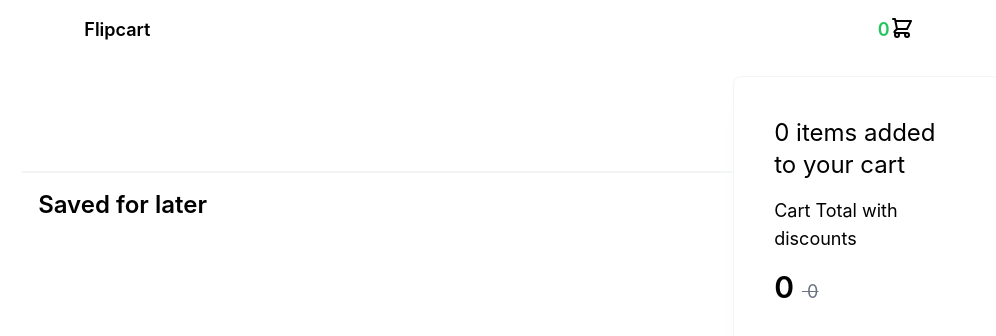
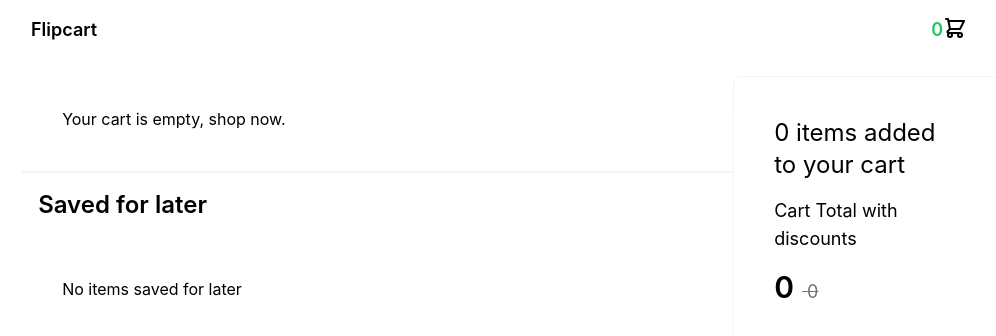
Before and after one commit to rutikwankhade/cart-assignment, a React (Create React App) app: page /cart in a window 1280 px wide. Shown: the top 336 px of the page, without its empty margins (129-1125 px from the left). Built offline with nearby package versions, Linux system fonts and the light colour scheme.

Commit message:
handle empty state

```diff
--- a/src/components/Header.js
+++ b/src/components/Header.js
@@ -5,7 +5,7 @@
 
     const { totalCartItems } = useCart()
     return (
-        <div className="md:w-8/12 text-lg font-semibold mx-auto m-4 flex">
+        <div className="md:w-9/12 text-lg font-semibold mx-auto m-4 flex">
             <Link to="/" className="text-lg">Flipcart</Link>
 
             <Link to="/cart" className="flex ml-auto mr-2">
--- a/src/pages/cart.js
+++ b/src/pages/cart.js
@@ -27,8 +27,17 @@
                     />
                 })}
 
+                {
+                    !cartItems.length?<span className="m-10">Your cart is empty, shop now.</span>:<span></span>
+                }
+
 
                 <h2 className="text-2xl font-semibold p-4 border-t-2 border-gray-100">Saved for later</h2>
+
+                 {
+                    !savedItems.length?<span className="m-10">No items saved for later</span>:<span></span>
+                }
+
                 <div>
                     {savedItems && savedItems.map(product => {
                         return <ProductCard product={product}
```
